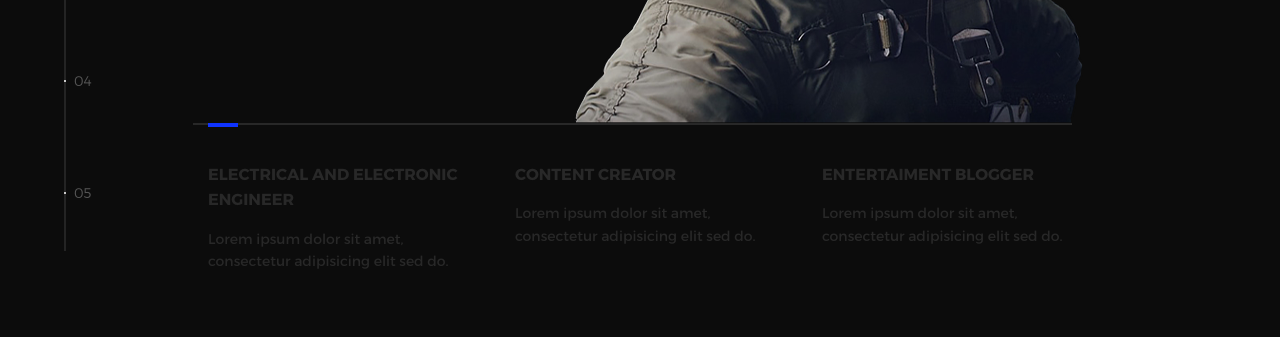
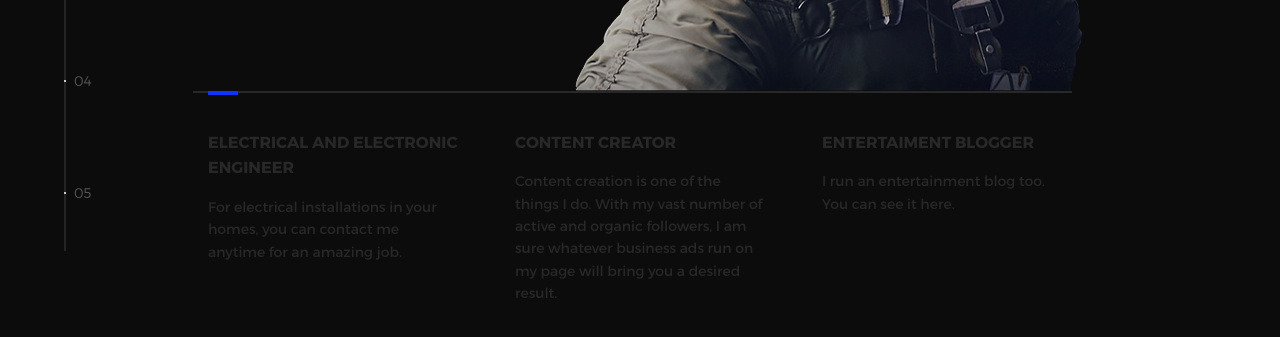
Before and after one commit to zionmosesh/VyrexVictor, a plain HTML site: page index.html in a window 1280 px wide. Shown: the part 429-766 px from the top of the page. Drawn offline with nearby package versions, Linux system fonts and the light colour scheme.

Commit message:
Update index.html

```diff
--- a/index.html
+++ b/index.html
@@ -12,7 +12,7 @@
 </head>
 <body>
 
-<!-- notification for small viewports and landscape oriented smartphones -->
+  <!-- notification for small viewports and landscape oriented smartphones -->
 <div class="device-notification">
   <a class="device-notification--logo" href="#0">
     <img src="assets/img/logo.png" alt="Global">
@@ -62,15 +62,15 @@
               <div class="intro--options">
                 <a href="#0">
                   <h3>Electrical and Electronic Engineer</h3>
-                  <p>Lorem ipsum dolor sit amet, consectetur adipisicing elit sed do.</p>
+                  <p>For electrical installations in your homes, you can contact me anytime for an amazing job.</p>
                 </a>
                 <a href="#0">
                   <h3>Content Creator</h3>
-                  <p>Lorem ipsum dolor sit amet, consectetur adipisicing elit sed do.</p>
+                  <p>Content creation is one of the things I do. With my vast number of active and organic followers, I am sure whatever business ads run on my page will bring you a desired result.</p>
                 </a>
                 <a href="#0">
                   <h3>Entertaiment Blogger</h3>
-                  <p>Lorem ipsum dolor sit amet, consectetur adipisicing elit sed do.</p>
+                  <p>I run an entertainment blog too. You can see it <href>here.</href> </p>
                 </a>
               </div>
             </div>
```
